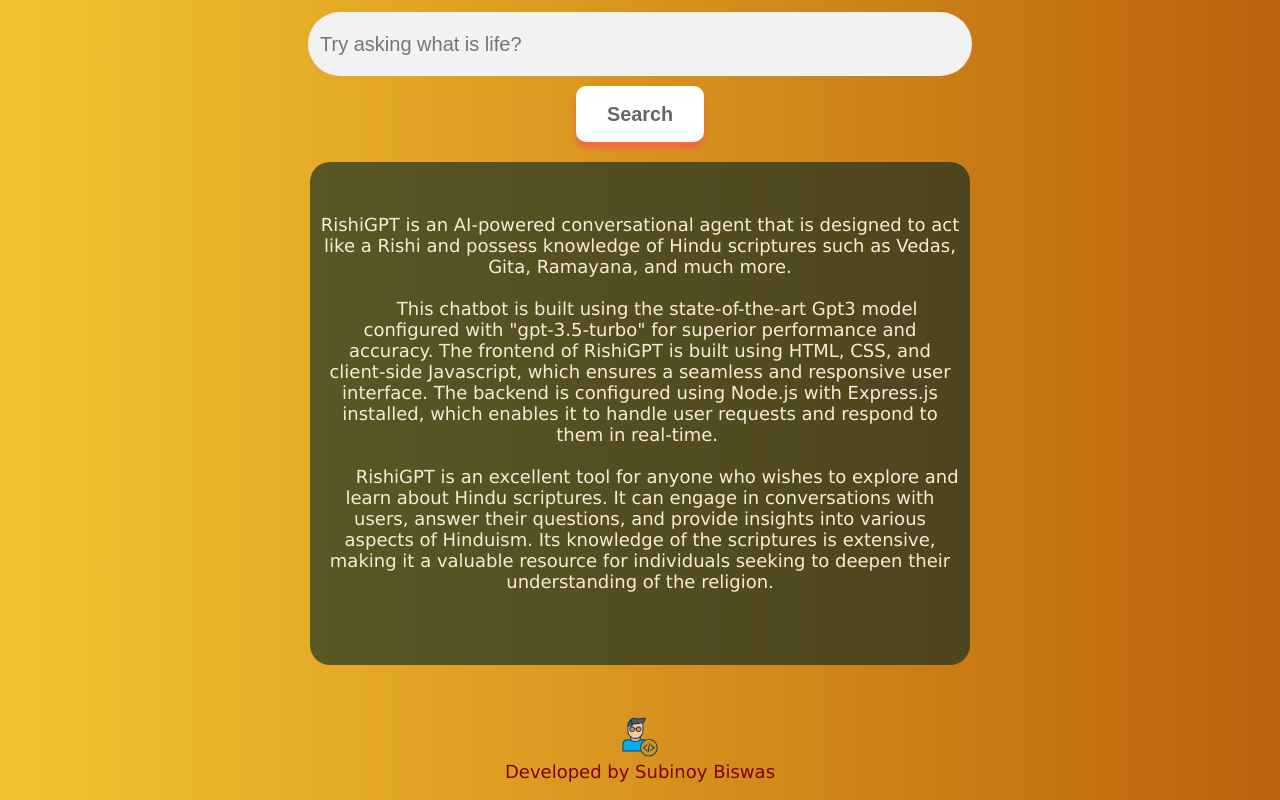
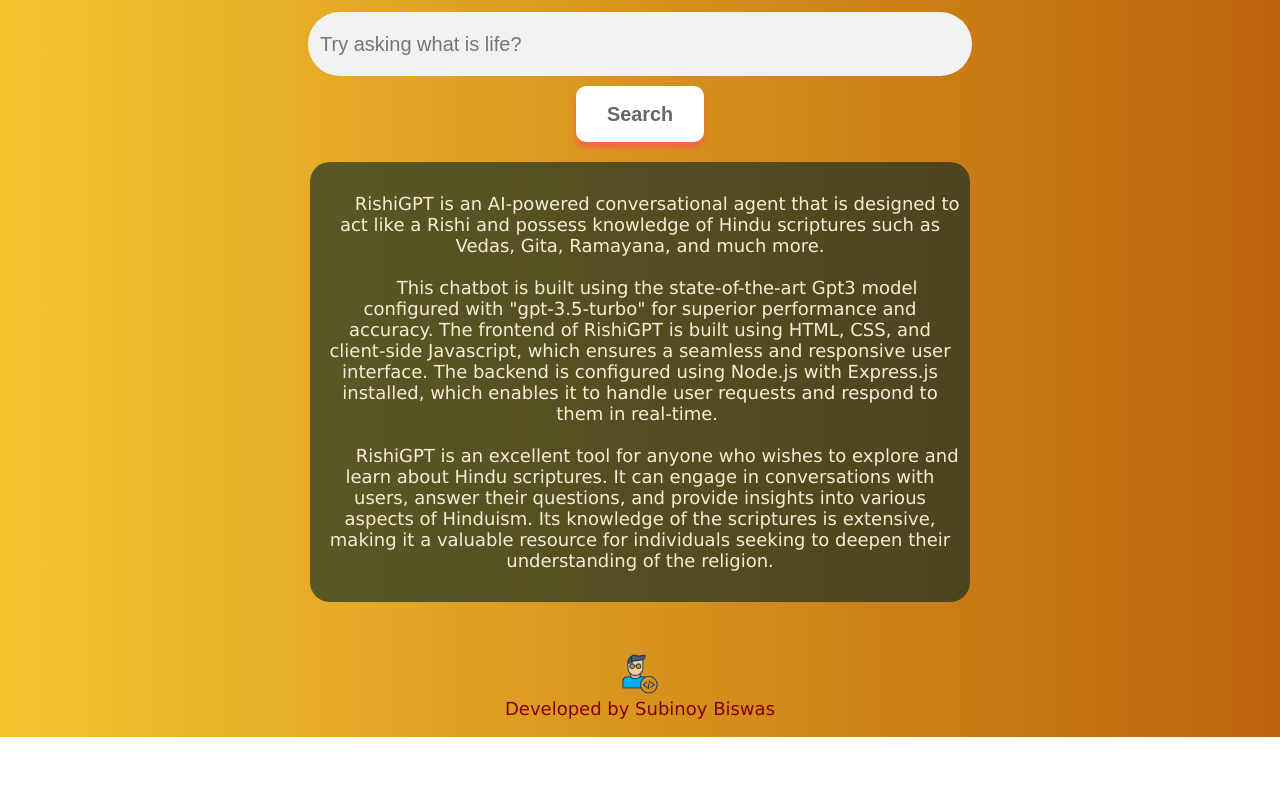
Before and after one commit to subinoybiswas/RishiGPT, a website: page RishiGPT/src/index.html in a window 1280 px wide. Shown: the part 455-1255 px from the top of the page. After the commit the page ends 1192 px from the top, so only its background shows below. Drawn offline with Linux system fonts and the light colour scheme.

Commit message:
Changes to UI and small changes

```diff
--- a/RishiGPT/src/index.html
+++ b/RishiGPT/src/index.html
@@ -25,12 +25,11 @@
     </div>
 
     <div class="res" id="resp">
-      <div class="txt">RishiGPT is an AI-powered conversational agent that is designed to act like a Rishi and possess knowledge of Hindu scriptures such as Vedas, Gita, Ramayana, and much more.
+      RishiGPT is an AI-powered conversational agent that is designed to act like a Rishi and possess knowledge of Hindu scriptures such as Vedas, Gita, Ramayana, and much more.
 
       This chatbot is built using the state-of-the-art Gpt3 model configured with "gpt-3.5-turbo" for superior performance and accuracy. The frontend of RishiGPT is built using HTML, CSS, and client-side Javascript, which ensures a seamless and responsive user interface. The backend is configured using Node.js with Express.js installed, which enables it to handle user requests and respond to them in real-time.
 
       RishiGPT is an excellent tool for anyone who wishes to explore and learn about Hindu scriptures. It can engage in conversations with users, answer their questions, and provide insights into various aspects of Hinduism. Its knowledge of the scriptures is extensive, making it a valuable resource for individuals seeking to deepen their understanding of the religion.
-      </div>
     </div>
     <div class="loader">
       <img id="img1" src="animation_500_lfy5seok.gif" />
```
